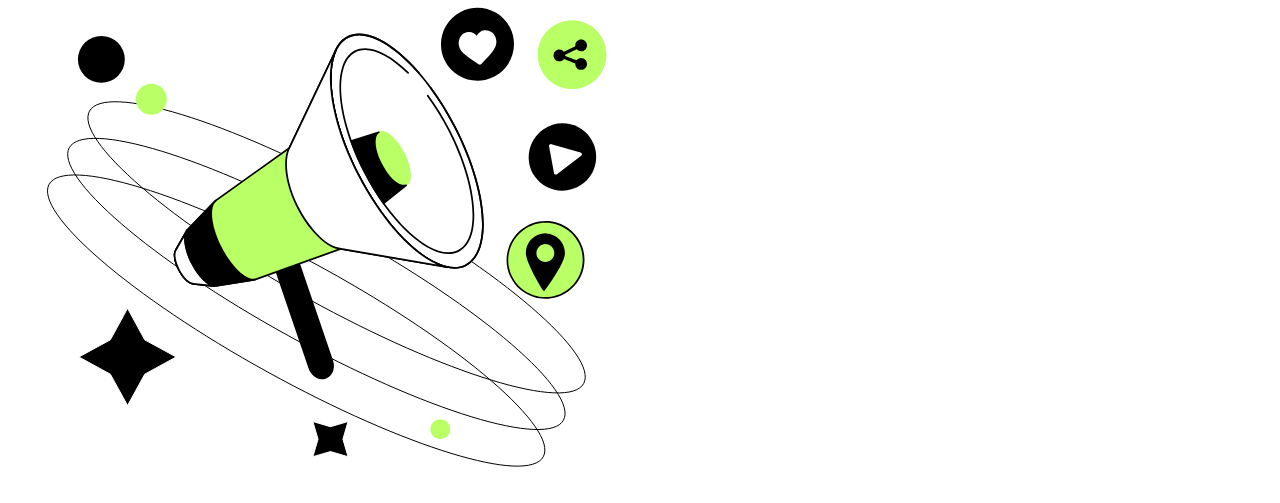
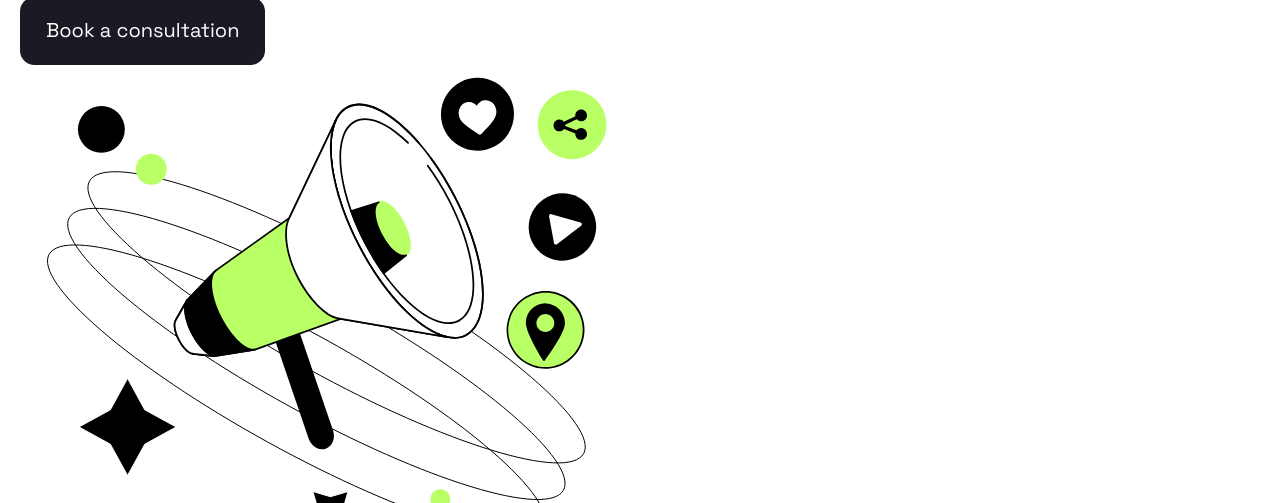
Before and after one commit to sabyrkazen/positivus, a website: page src/index.html in a window 1280 px wide. Shown: the part 280-783 px from the top of the page. Drawn offline with Linux system fonts and the light colour scheme.

Commit message:
feat: add section utility styles and update SCSS imports; include new section styles in main CSS

```diff
--- a/src/styles/scss/main.scss
+++ b/src/styles/scss/main.scss
@@ -1,3 +1,4 @@
 @use './base';
+@use './utils';
 @use './components';
 @use './layout';
--- /dev/null
+++ b/src/styles/scss/utils/_index.scss
@@ -0,0 +1 @@
+@forward './section';
--- /dev/null
+++ b/src/styles/scss/utils/_section.scss
@@ -0,0 +1,5 @@
+@use '../helpers' as *;
+
+.section {
+  padding-block: var(--section-padding-y);
+}
```
Also changed, not shown: src/styles/css/main.css, 1 other file.
